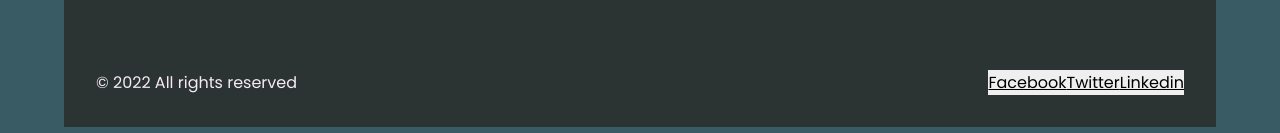
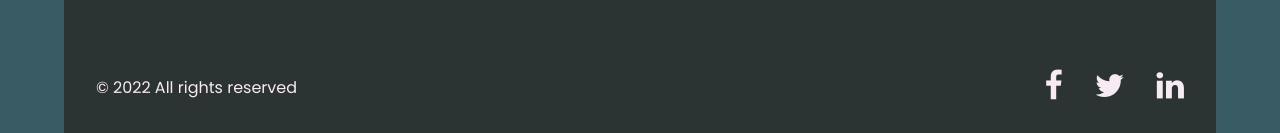
Before and after one commit to lucasmaciel03/ipvc-reactnode-aw, a React (Create React App) app in the folder frontend/: page /series in a window 1280 px wide. Shown: the part 2218-2351 px from the top of the page. Built offline with nearby package versions, Linux system fonts and the light colour scheme.

Commit message:
fix: footer

```diff
--- a/frontend/public/index.html
+++ b/frontend/public/index.html
@@ -13,6 +13,10 @@
       nomodule
       src="https://unpkg.com/ionicons@5.5.2/dist/ionicons/ionicons.js"
     ></script>
+    <link
+      rel="stylesheet"
+      href="https://cdnjs.cloudflare.com/ajax/libs/font-awesome/4.7.0/css/font-awesome.min.css"
+    />
   </head>
   <body>
     <noscript>You need to enable JavaScript to run this app.</noscript>
--- a/frontend/src/components/Footer.jsx
+++ b/frontend/src/components/Footer.jsx
@@ -10,6 +10,7 @@
             <h3>Be the first to receive new releases!</h3>
           </div>
           <div className="input-footer">
+            <form>
               <input
                 id="footerEmail"
                 type="email"
@@ -18,6 +19,7 @@
               <button for="footerEmail" type="button">
                 Send
               </button>
+            </form>
           </div>
         </div>
         <div className="bottom-footer">
@@ -25,33 +27,24 @@
             <p>© 2022 All rights reserved</p>
           </div>
           <div className="social-foooter">
-            <button>
             <a
+              href="https://www.facebook.com"
+              target="_blank"
+              class="fa fa-facebook"
               rel="noreferrer"
-                href="https://www.facebook.com/"
-                target="_blank"
-              >
-                Facebook
-              </a>
-            </button>
-            <button>
+            ></a>
             <a
-                rel="noreferrer"
               href="https://www.twitter.com"
               target="_blank"
-              >
-                Twitter
-              </a>
-            </button>
-            <button>
+              class="fa fa-twitter"
+              rel="noreferrer"
+            ></a>
             <a
-                rel="noreferrer"
               href="https://www.linkedin.com"
               target="_blank"
-              >
-                Linkedin
-              </a>
-            </button>
+              class="fa fa-linkedin"
+              rel="noreferrer"
+            ></a>
           </div>
         </div>
       </div>
--- a/frontend/src/styles/footer.css
+++ b/frontend/src/styles/footer.css
@@ -59,5 +59,17 @@
 .container-footer .bottom-footer {
   display: flex;
   justify-content: space-between;
+  align-items: center;
   margin: 2rem 2rem;
 }
+
+.fa {
+  font-size: 2rem;
+  text-decoration: none;
+  color: #f6eaf3;
+  margin-left: 2rem;
+}
+
+.fa:hover {
+  color: #4cbfa6;
+}
```
Lines whose indentation alone changed are shown as unchanged.
